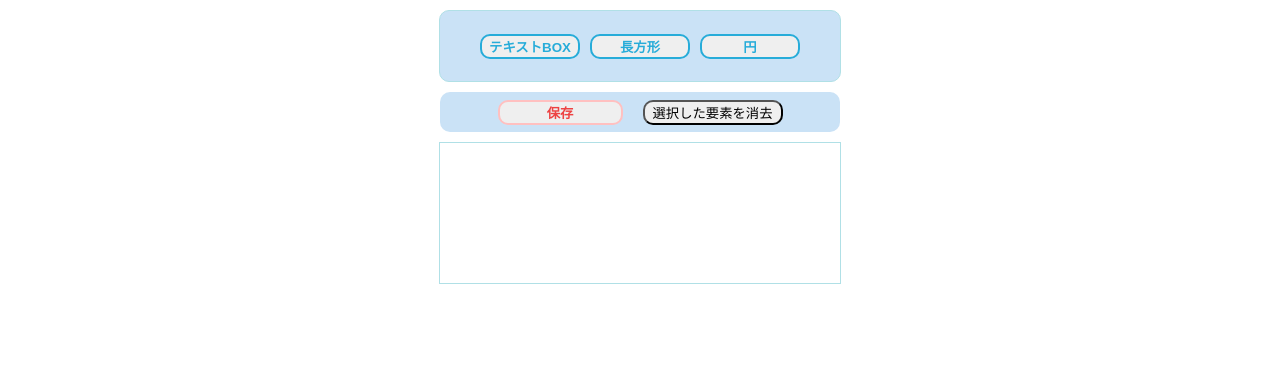
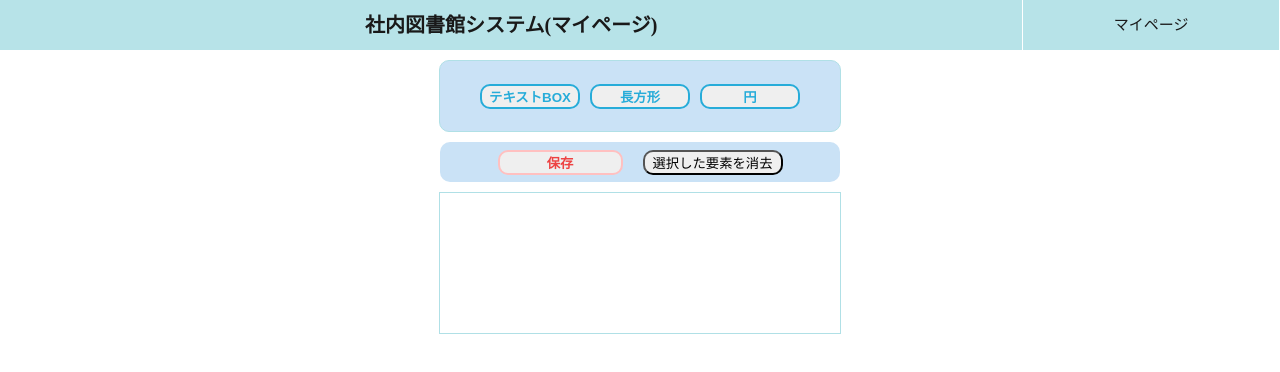
Before and after one commit to nakazon1030/DA2, a React (Vite) app: page /Edit in a window 1280 px wide. Shown: the top 372 px of the page. Built offline with nearby package versions, Linux system fonts and the light colour scheme.

Commit message:
edit画面の修正

```diff
--- a/src/Edit.css
+++ b/src/Edit.css
@@ -2,12 +2,14 @@
   display: flex;
   align-items: center;
   justify-content: center;
+
   width: 400px;
   height: 70px;
   background-color: rgb(202, 226, 246);
   border: 1px solid powderblue;
   border-radius: 10px/10px;
   margin: 10px auto;
+  margin-top: 60px;
   flex-wrap: wrap;
 
 }
--- a/src/Edit.jsx
+++ b/src/Edit.jsx
@@ -2,8 +2,11 @@ import React, { useState } from 'react';
 import { Rnd } from 'react-rnd';
 import html2canvas from 'html2canvas';
 import './Edit.css'; // CSSファイルをリネーム
+import { handleClick } from './handclick';
+import { useNavigate } from 'react-router-dom';
 
 const Edit = () => {
+    const navigate = useNavigate();
     const [elements, setElements] = useState([]);
     const [selectedElement, setSelectedElement] = useState(null);
     const [editingText, setEditingText] = useState('');
@@ -45,8 +48,8 @@ const Edit = () => {
         {
           id,
           type,
-          x: 50,
-          y: 50,
+          x:  type === 'text' ? 30 : 170,
+          y:  30,
           width: 100,
           height: 100,
           text: type === 'text' ? 'テキスト' : '',
@@ -117,8 +120,16 @@ const Edit = () => {
         setSelectedElement(null);
       }};
 
+
+
     return (
       <>
+        <div className='sp-fixed-menu'>
+          <ul>
+            <li>社内図書館システム(マイページ)</li>
+            <li onClick={() => handleClick(navigate, 'MyReport')}>マイページ</li>
+          </ul>
+        </div>
         <div className='addArea'>
           <button onClick={() => addElement('text')}>テキストBOX</button>
           <button onClick={() => addElement('rect')}>長方形</button>
```
